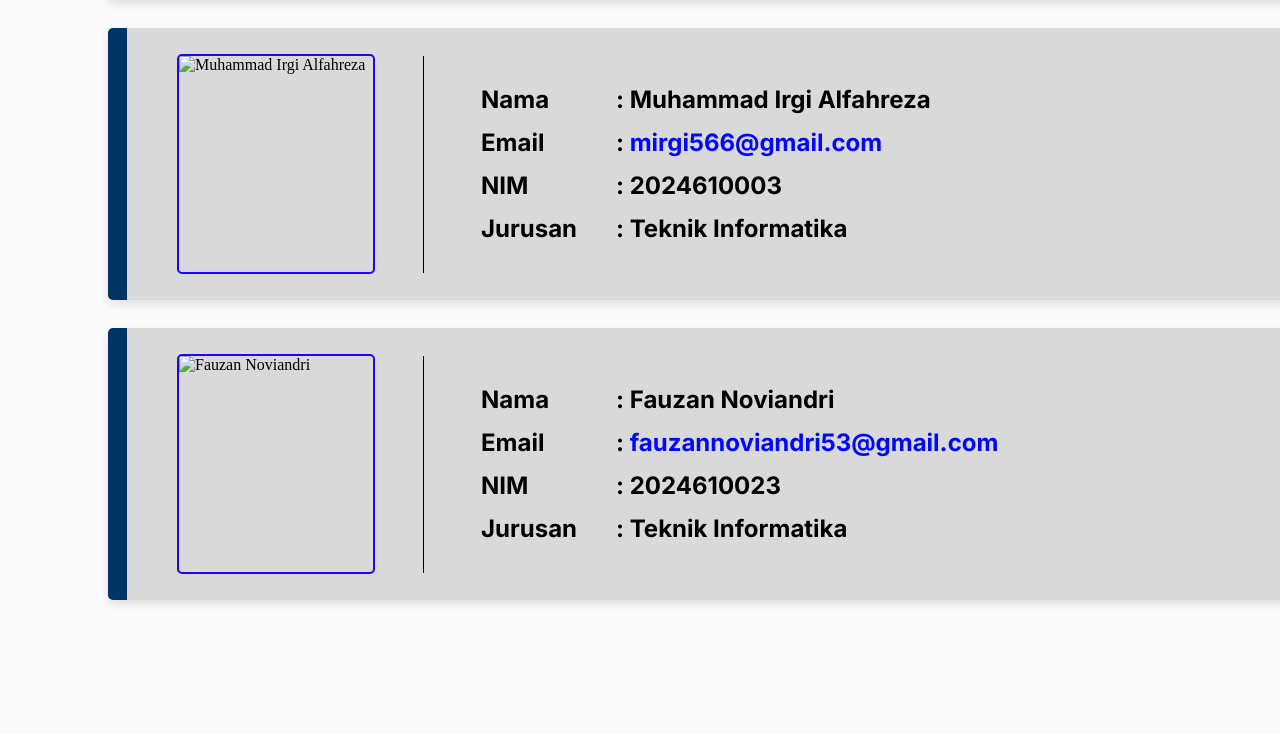
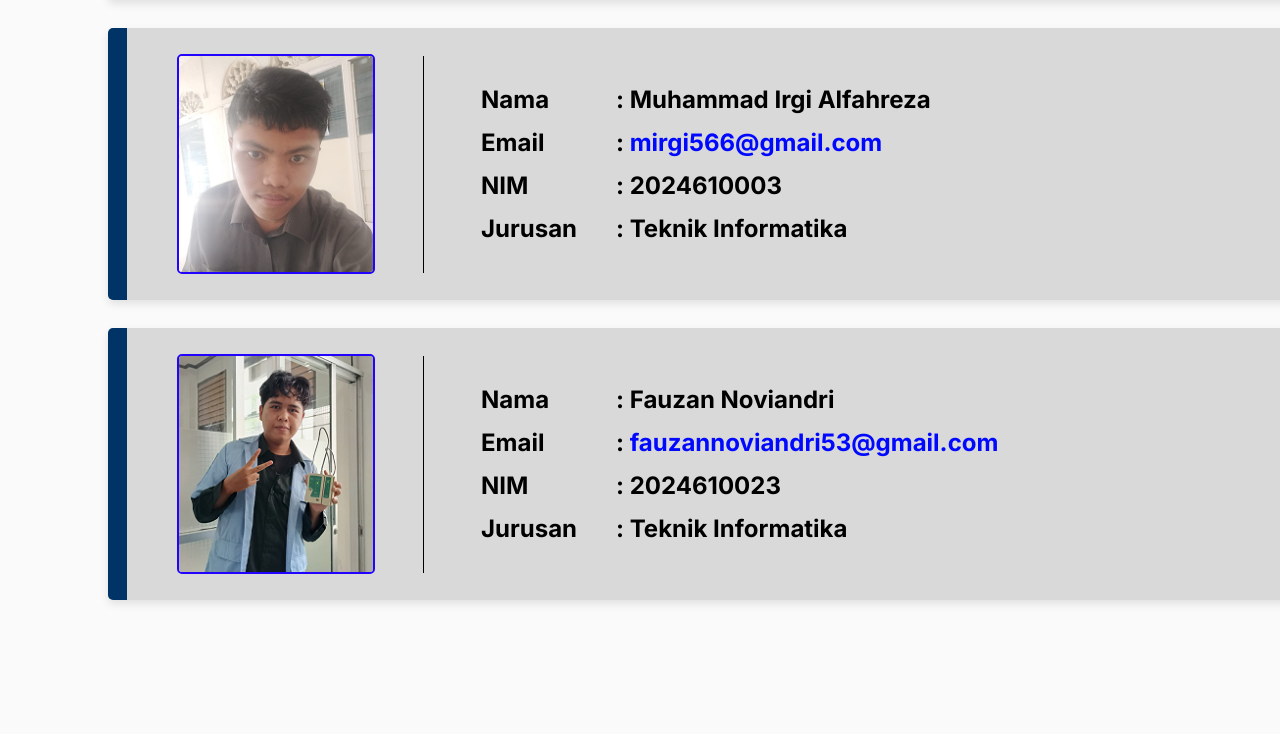
Before and after one commit to swcfajri29-bit/materikuliah, a plain HTML site: page profil.html in a window 1280 px wide. Shown: the part 766-1500 px from the top of the page. Drawn offline with Linux system fonts and the light colour scheme.

Commit message:
Update profil.html

```diff
--- a/profil.html
+++ b/profil.html
@@ -24,7 +24,7 @@
                     <h2>Fauzan Noviandri</h2>
                     <p>2024610023</p>
                 </div>
-                <img src="gambar/WhatsApp Image 2025-10-21 at 15.21.30_5ae2d615(1).jpg" alt="">
+                <img src="gambarppfauzan.png" alt="">
         </div>
 
         <div id="tengah">
@@ -97,7 +97,7 @@
                 <div class="profil-card">
 
                     <div class="img">
-                        <img src="gambar/{13E52F3A-CCC3-4AB6-ACFF-D4B9C1CA7320}.png" alt="Muhammad Irgi Alfahreza">
+                        <img src="gambar/irgi.png" alt="Muhammad Irgi Alfahreza">
                     </div>
 
                     <div class="garis2"></div>
@@ -128,7 +128,7 @@
                 <div class="profil-card">
 
                     <div class="img">
-                        <img src="gambar/{05E9DB71-59DE-464E-92C6-115E7CC37780}.png" alt="Fauzan Noviandri">
+                        <img src="gambar/fauzan.png" alt="Fauzan Noviandri">
                     </div>
 
                     <div class="garis2"></div>
```
